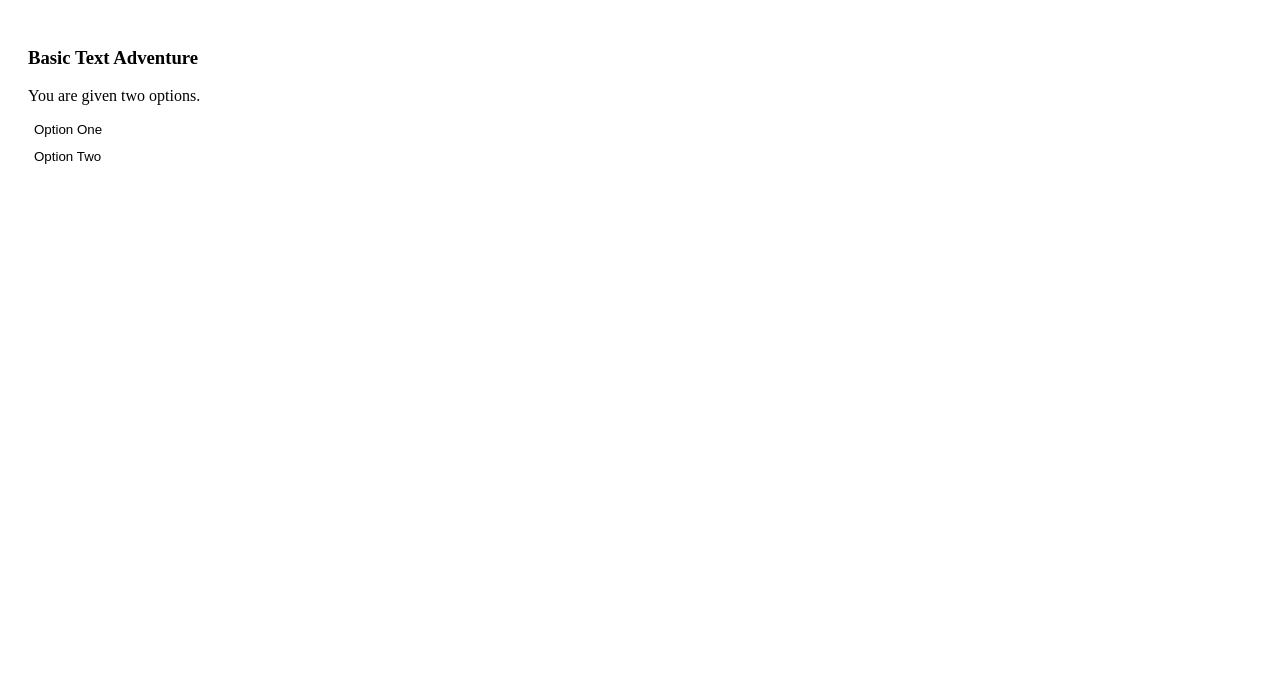
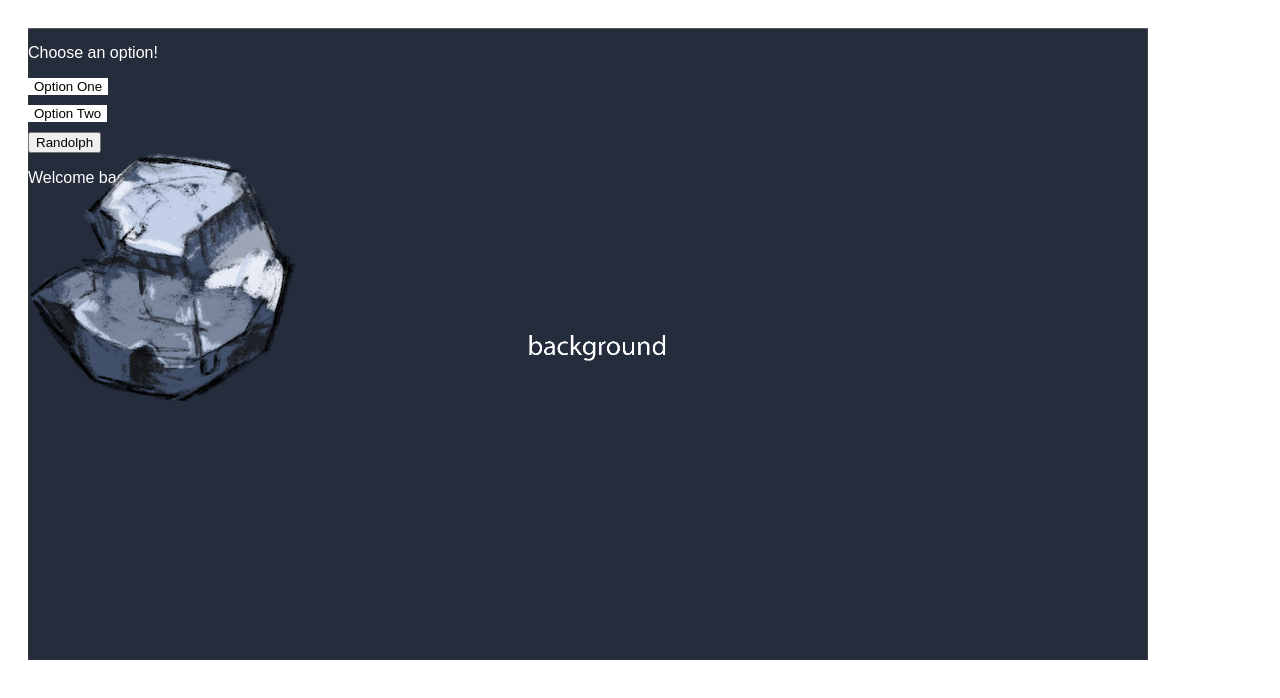
Before and after one commit to shinykiwi/cart211-final, a plain HTML site: page index.html in a window 1280 px wide. Drawn offline with Linux system fonts and the light colour scheme.

Commit message:
added bckg

```diff
--- a/index.html
+++ b/index.html
@@ -2,17 +2,27 @@
 <html lang="en">
 <head>
     <meta charset="UTF-8">
-    <title>Basic Text Adventure</title>
+    <title>Randolph's Radios</title>
     <link rel="stylesheet" href="style.css">
     <script src="main.js"></script>
 </head>
 <body>
-<h3>Basic Text Adventure</h3>
+<img class="background" src="img/background.png" alt="blue background">
 
+<div class="interaction">
+    <p id="prompt">Choose an option!</p>
+    <button id="one" type="button" class="dialogue_btn" onclick="onClick(this.id)">Option One</button>
+    <button id="two" type="button" class="dialogue_btn" onclick="onClick(this.id)">Option Two</button>
+</div>
 
-<p id="prompt">You are given two options.</p>
-<button id="one" type="button" class="dialogue" onclick="onClick(this.id)">Option One</button>
-<button id="two" type="button" class="dialogue" onclick="onClick(this.id)">Option Two</button>
+<div class="randolph">
+    <img style="position:absolute;" src="img/rock1.png" alt="rock drawing">
+    <button id="randolph" type="button" class="randolph_btn" onclick="onClick(this.id)">Randolph</button>
+</div>
+
+<div class="message">
+    <p>Welcome back.</p>
+</div>
 
 </body>
 </html>
--- a/style.css
+++ b/style.css
@@ -1,20 +1,36 @@
 body{
     background-color: #fff;
-    color: #000;
+    color: #ffffff;
     padding: 20px;
+    font-family: Arial, sans-serif;
 }
 
-.dialogue{
+
+.background{
+    width: 70rem;
+    position: absolute;
+    z-index: -1;
+}
+
+.dialogue_btn{
     border:none;
     background-color: #ffffff;
     display: block;
     margin-bottom: 10px;
 }
 
-.dialogue:hover{
+.dialogue_btn:hover{
     opacity: 50%;
 }
 
-.dialogue:active{
+.dialogue_btn:active{
     opacity: 25%;
 }
+
+.interaction{
+
+}
+
+.message{
+
+}
```
Also changed, not shown: img/background.png (added), img/rock1.png (added).
